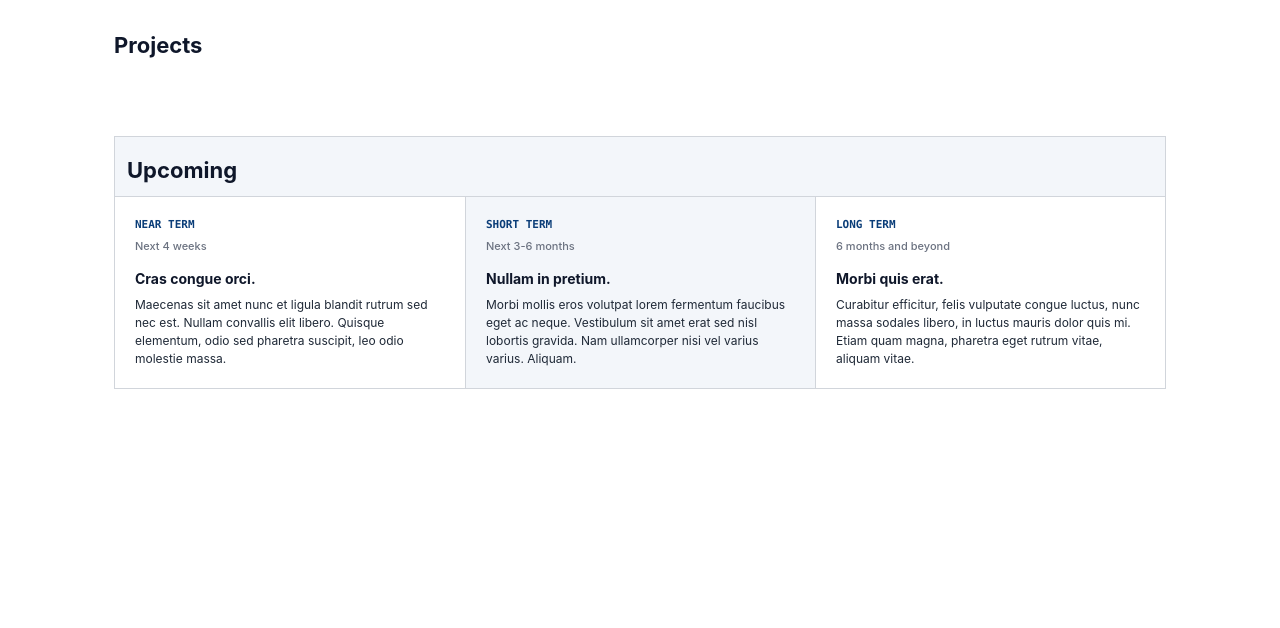
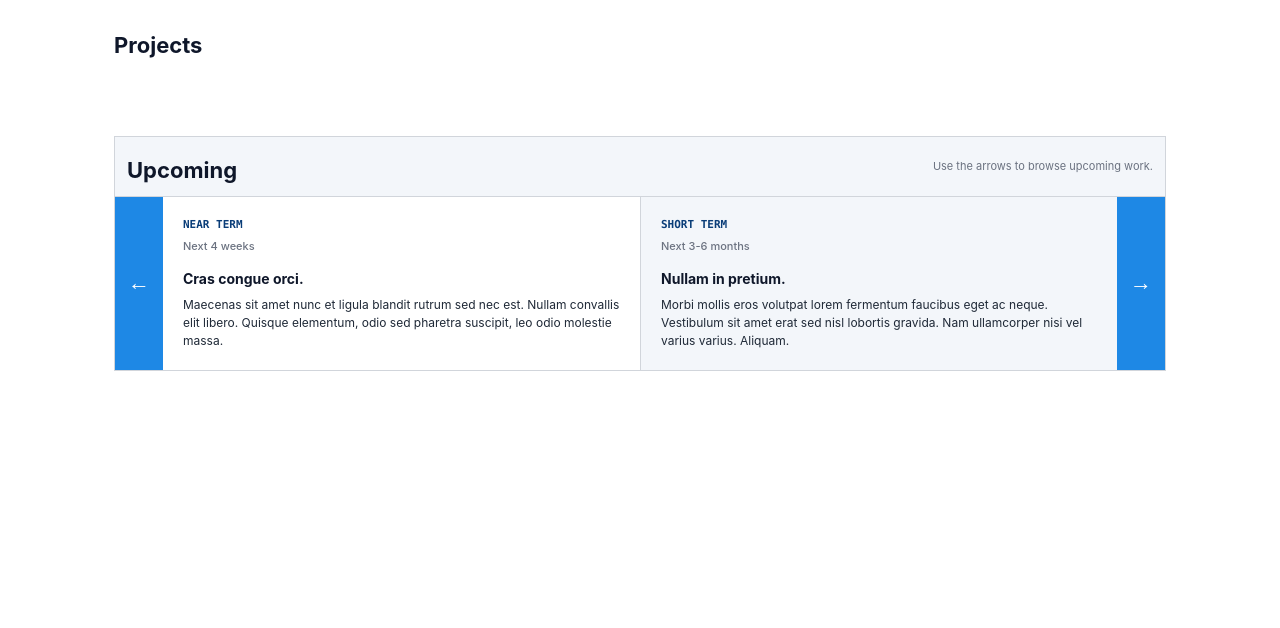
Before and after one commit to AaronDemond/portfolio, a Django app: page /projects/ in a window 1280 px wide. Shown: the part 53-681 px from the top of the page. Run offline with Django 5.2, Linux system fonts and the light colour scheme; data that the repository does not hold is empty.

Commit message:
Added carousel to projects page

```diff
--- a/static/css/projects.css
+++ b/static/css/projects.css
@@ -95,6 +95,10 @@
 }
 
 .upcoming-work__header {
+    display: flex;
+    align-items: center;
+    justify-content: space-between;
+    gap: var(--space-3);
     padding: var(--space-3);
     background: var(--table-header-bg);
     border-bottom: var(--border-width) var(--border-style) var(--card-border);
@@ -113,13 +117,67 @@
     font-size: var(--font-size-xl);
 }
 
-/* Keeps the three time horizons comparable without presenting another card grid. */
+.upcoming-work__hint {
+    margin: 0;
+    color: var(--color-text-muted);
+    font-size: var(--font-size-xs);
+}
+
+/* The carousel grid reserves compact controls around the visible work cards. */
+.upcoming-work__carousel {
+    display: grid;
+    grid-template-columns: auto minmax(0, 1fr) auto;
+    align-items: stretch;
+}
+
+.upcoming-work__control {
+    background: var(--button-bg);
+    border: var(--border-width) var(--border-style) var(--button-bg);
+    border-radius: var(--radius-none);
+    color: var(--button-text);
+    cursor: pointer;
+    font-size: var(--font-size-xl);
+    font-weight: var(--font-weight-bold);
+    padding: var(--space-3);
+}
+
+.upcoming-work__control:hover,
+.upcoming-work__control:focus-visible {
+    background: var(--button-bg-hover);
+    border-color: var(--button-bg-hover);
+}
+
+.upcoming-work__control:focus-visible {
+    outline: var(--border-width) var(--border-style) var(--input-focus);
+    outline-offset: calc(var(--border-width) * -1);
+}
+
+.upcoming-work__control:disabled {
+    border-color: var(--color-border);
+    background: var(--color-surface-alt);
+    color: var(--color-text-muted);
+    cursor: not-allowed;
+}
+
+/* Clips off-screen cards so the translated track exposes only the active window. */
+.upcoming-work__viewport {
+    min-width: 0;
+    overflow: hidden;
+}
+
+/* A flex track and percentage translations provide one-card sliding without fixed widths. */
 .upcoming-work__timeline {
-    display: grid;
-    grid-template-columns: repeat(3, minmax(0, 1fr));
+    display: flex;
+    transition: transform 200ms ease-in-out;
+}
+
+.upcoming-work__carousel[data-carousel-index="1"] .upcoming-work__timeline {
+    transform: translateX(-50%);
 }
 
 .upcoming-work__horizon {
+    box-sizing: border-box;
+    flex: 0 0 50%;
     padding: var(--space-5);
     border-left: var(--border-width) var(--border-style) var(--card-border);
 }
@@ -161,16 +219,34 @@
     font-size: var(--font-size-sm);
 }
 
+/* Disables the custom slide transition for visitors who request reduced motion. */
+@media (prefers-reduced-motion: reduce) {
+    .upcoming-work__timeline {
+        transition: none;
+    }
+}
+
 /* Stacks dense project and roadmap content before their columns become cramped. */
 @media (max-width: 640px) {
-    .projects-list,
-    .upcoming-work__timeline {
+    .projects-list {
         grid-template-columns: 1fr;
     }
 
     .upcoming-work__horizon {
-        border-top: var(--border-width) var(--border-style) var(--card-border);
-        border-left: 0;
+        flex-basis: 100%;
+    }
+
+    /* Mobile shows one card at a time, so each index advances by a full viewport. */
+    .upcoming-work__carousel[data-carousel-index="1"] .upcoming-work__timeline {
+        transform: translateX(-100%);
+    }
+
+    .upcoming-work__carousel[data-carousel-index="2"] .upcoming-work__timeline {
+        transform: translateX(-200%);
+    }
+
+    .upcoming-work__horizon {
+        border-left: var(--border-width) var(--border-style) var(--card-border);
     }
 
 }
--- /dev/null
+++ b/static/js/upcoming-work-carousel.js
@@ -0,0 +1,55 @@
+"use strict";
+const REDUCED_MOTION_QUERY = '(prefers-reduced-motion: reduce)';
+function initializeUpcomingWorkCarousel(carousel) {
+    const previousButton = carousel.querySelector('[data-carousel-previous]');
+    const nextButton = carousel.querySelector('[data-carousel-next]');
+    const track = carousel.querySelector('[data-carousel-track]');
+    const cards = Array.from(carousel.querySelectorAll('[data-carousel-card]'));
+    const reducedMotionQuery = window.matchMedia(REDUCED_MOTION_QUERY);
+    if (!previousButton || !nextButton || !track || cards.length < 2) {
+        return;
+    }
+    let isTransitioning = false;
+    const commitTrackPosition = () => {
+        // Forces the reordered, no-transition state to render before the next slide begins.
+        void track.offsetWidth;
+    };
+    const resetTrack = (reorderCards) => {
+        const finish = () => {
+            track.style.transition = 'none';
+            reorderCards();
+            carousel.dataset.carouselIndex = '0';
+            commitTrackPosition();
+            track.style.transition = '';
+            isTransitioning = false;
+        };
+        if (reducedMotionQuery.matches) {
+            finish();
+            return;
+        }
+        track.addEventListener('transitionend', finish, { once: true });
+    };
+    previousButton.addEventListener('click', () => {
+        if (isTransitioning) {
+            return;
+        }
+        isTransitioning = true;
+        track.style.transition = 'none';
+        track.prepend(track.lastElementChild);
+        carousel.dataset.carouselIndex = '1';
+        commitTrackPosition();
+        track.style.transition = '';
+        carousel.dataset.carouselIndex = '0';
+        resetTrack(() => undefined);
+    });
+    nextButton.addEventListener('click', () => {
+        if (isTransitioning) {
+            return;
+        }
+        isTransitioning = true;
+        carousel.dataset.carouselIndex = '1';
+        resetTrack(() => track.append(track.firstElementChild));
+    });
+    carousel.dataset.carouselIndex = '0';
+}
+document.querySelectorAll('[data-upcoming-work-carousel]').forEach(initializeUpcomingWorkCarousel);
--- a/templates/base.html
+++ b/templates/base.html
@@ -33,5 +33,6 @@
       </nav>
     </div>
   </footer>
+  {% block scripts %}{% endblock %}
 </body>
 </html>
--- a/templates/projects.html
+++ b/templates/projects.html
@@ -41,42 +41,77 @@
   <section class="upcoming-work" aria-labelledby="upcoming-work-title">
     <header class="upcoming-work__header">
       <h2 id="upcoming-work-title">Upcoming</h2>
+      <p class="upcoming-work__hint">Use the arrows to browse upcoming work.</p>
     </header>
 
-    <div class="upcoming-work__timeline">
-      <article class="upcoming-work__horizon">
+    <div class="upcoming-work__carousel" data-upcoming-work-carousel>
+      <button
+        class="upcoming-work__control upcoming-work__control--previous"
+        type="button"
+        data-carousel-previous
+        aria-label="Show previous upcoming work"
+        aria-controls="upcoming-work-track"
+      >
+        &#8592;
+      </button>
+
+      <div class="upcoming-work__viewport">
+        <div
+          class="upcoming-work__timeline"
+          id="upcoming-work-track"
+          data-carousel-track
+        >
+          <article class="upcoming-work__horizon" data-carousel-card>
             <p class="upcoming-work__timeframe">Near term <span>Next 4 weeks</span></p>
             <h3>Cras congue orci.</h3>
-
             <p>
-Maecenas sit amet nunc et ligula blandit rutrum sed nec est. Nullam convallis elit libero. Quisque elementum, odio sed pharetra suscipit, leo odio molestie massa.
-
+              Maecenas sit amet nunc et ligula blandit rutrum sed nec est. Nullam
+              convallis elit libero. Quisque elementum, odio sed pharetra suscipit,
+              leo odio molestie massa.
             </p>
           </article>
 
-      <article class="upcoming-work__horizon upcoming-work__horizon--active">
+          <article
+            class="upcoming-work__horizon upcoming-work__horizon--active"
+            data-carousel-card
+          >
             <p class="upcoming-work__timeframe">Short term <span>Next 3-6 months</span></p>
-        <h3>
-Nullam in pretium.
-
-</h3>
-        <p>Morbi mollis eros volutpat lorem fermentum faucibus eget ac neque. Vestibulum sit amet erat sed nisl lobortis gravida. Nam ullamcorper nisi vel varius varius. Aliquam.</p>
+            <h3>Nullam in pretium.</h3>
+            <p>
+              Morbi mollis eros volutpat lorem fermentum faucibus eget ac neque.
+              Vestibulum sit amet erat sed nisl lobortis gravida. Nam ullamcorper
+              nisi vel varius varius. Aliquam.
+            </p>
           </article>
 
-      <article class="upcoming-work__horizon">
+          <article class="upcoming-work__horizon" data-carousel-card>
             <p class="upcoming-work__timeframe">Long term <span>6 months and beyond</span></p>
-        <h3>
-Morbi quis erat.
-
-</h3>
+            <h3>Morbi quis erat.</h3>
             <p>
-Curabitur efficitur, felis vulputate congue luctus, nunc massa sodales libero, in luctus mauris dolor quis mi. Etiam quam magna, pharetra eget rutrum vitae, aliquam vitae.
-
+              Curabitur efficitur, felis vulputate congue luctus, nunc massa sodales
+              libero, in luctus mauris dolor quis mi. Etiam quam magna, pharetra eget
+              rutrum vitae, aliquam vitae.
             </p>
           </article>
         </div>
+      </div>
+
+      <button
+        class="upcoming-work__control upcoming-work__control--next"
+        type="button"
+        data-carousel-next
+        aria-label="Show next upcoming work"
+        aria-controls="upcoming-work-track"
+      >
+        &#8594;
+      </button>
+    </div>
   </section>
 </section>
+{% endblock %}
+
+{% block scripts %}
+<script src="{% static 'js/upcoming-work-carousel.js' %}" defer></script>
 {% endblock %}
 
 {% block footer_navigation %}
```
Also changed, not shown: src/upcoming-work-carousel.ts (added, +71 -0 lines), 1 other file. Lines whose indentation alone changed are shown as unchanged.
